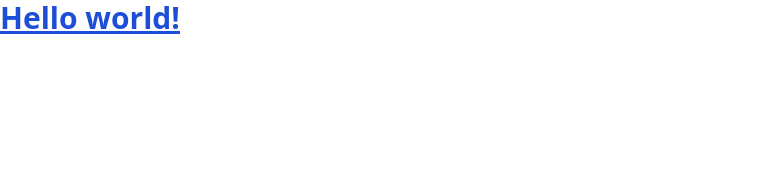
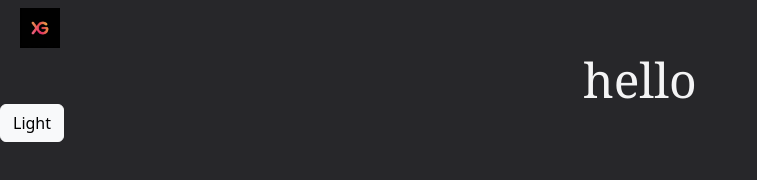
Before and after one commit to joguirod/Xgommi, a website: page frontend/src/index.html in a window 1280 px wide. Shown: the whole page, without its empty margins (0-757 px from the left). Drawn offline with nearby package versions, Linux system fonts and the light colour scheme.

Commit message:
icon+testes+bootstrap

```diff
--- a/frontend/src/index.html
+++ b/frontend/src/index.html
@@ -4,11 +4,26 @@
     <meta charset="UTF-8">
     <meta name="viewport" content="width=device-width, initial-scale=1.0">
     <link href="./output.css" rel="stylesheet">
+    <link href="https://cdn.jsdelivr.net/npm/bootstrap@5.3.3/dist/css/bootstrap.min.css" rel="stylesheet" integrity="sha384-QWTKZyjpPEjISv5WaRU9OFeRpok6YctnYmDr5pNlyT2bRjXh0JMhjY6hW+ALEwIH" crossorigin="anonymous">
     <title>Xgommi</title>
+    <link rel="icon" href="favicon.ico" type="image/x-icon">
 </head>
-<body>
-    <h1 class="text-3xl font-bold underline text-blue-700">
-        Hello world!
-      </h1>
+<body class=" bg-zinc-800">
+    <img src="favicon.ico" alt="Favicon Image" class="ml-5 my-2 w-10 h-10">
+   <div class=" text-zinc-100 text-center font-serif text-5xl">
+    hello
+   </div>
+   <button type="button" class="btn btn-light">Light</button>
+
+
+
+
+
+
+
+
+   <script src="https://cdn.jsdelivr.net/npm/bootstrap@5.3.3/dist/js/bootstrap.bundle.min.js" integrity="sha384-YvpcrYf0tY3lHB60NNkmXc5s9fDVZLESaAA55NDzOxhy9GkcIdslK1eN7N6jIeHz" crossorigin="anonymous"></script>
+   <script src="https://cdn.jsdelivr.net/npm/@popperjs/core@2.11.8/dist/umd/popper.min.js" integrity="sha384-I7E8VVD/ismYTF4hNIPjVp/Zjvgyol6VFvRkX/vR+Vc4jQkC+hVqc2pM8ODewa9r" crossorigin="anonymous"></script>
+    <script src="https://cdn.jsdelivr.net/npm/bootstrap@5.3.3/dist/js/bootstrap.min.js" integrity="sha384-0pUGZvbkm6XF6gxjEnlmuGrJXVbNuzT9qBBavbLwCsOGabYfZo0T0to5eqruptLy" crossorigin="anonymous"></script>
 </body>
 </html>
```
Also changed, not shown: package.json (+91 -0 lines), frontend/src/favicon.ico (added), frontend/src/output.css, 1 other file.
